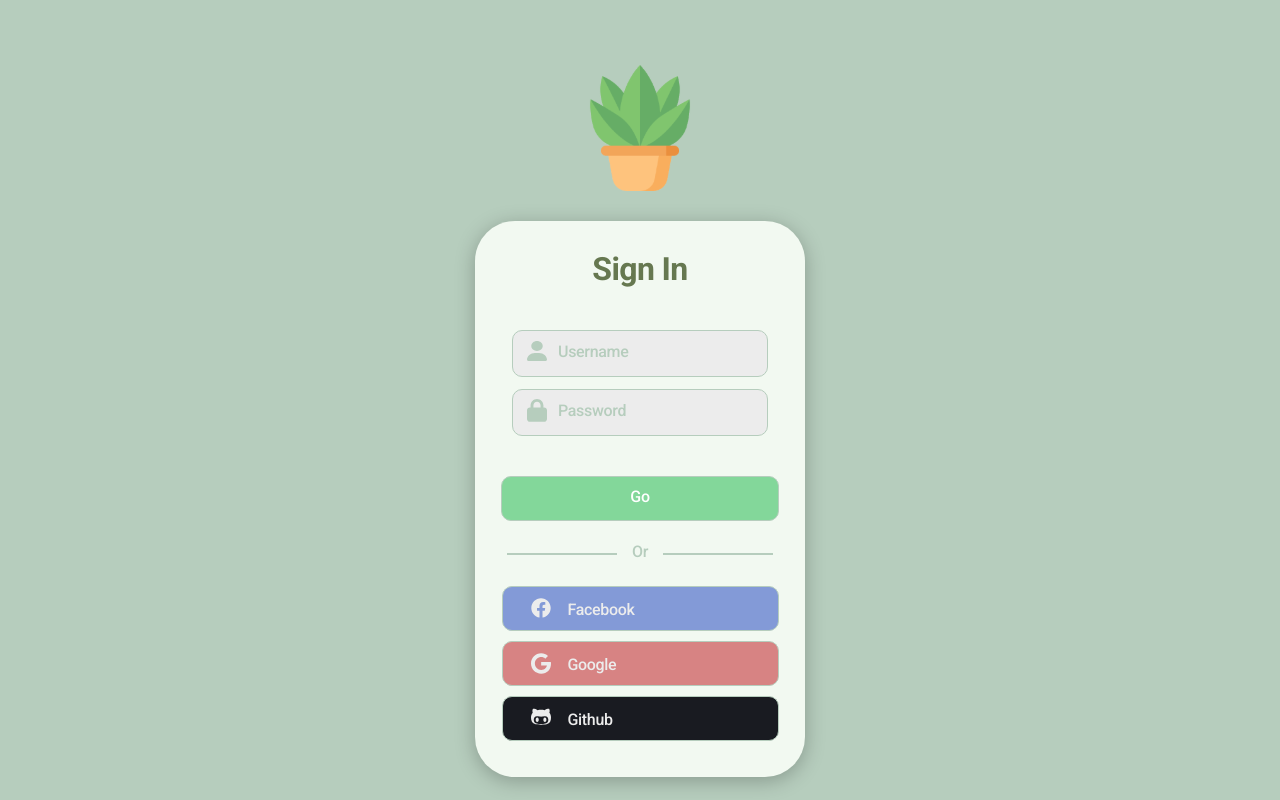
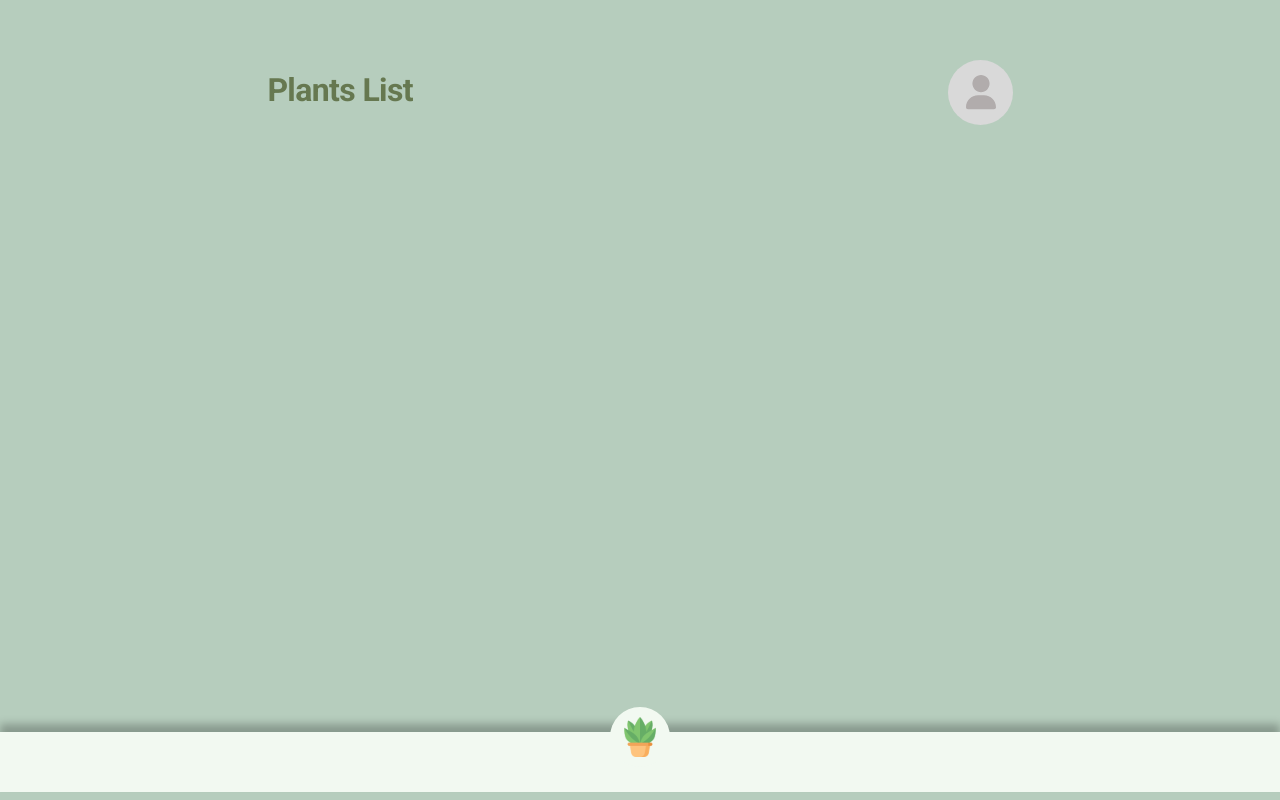
Before and after one commit to PlantsMTL/frontend, a React (Create React App) app: page /dashboard in a window 1280 px wide. Built offline with nearby package versions, Linux system fonts and the light colour scheme.

Commit message:
Create Routes and PlantsList base page

```diff
--- a/src/App.tsx
+++ b/src/App.tsx
@@ -1,10 +1,10 @@
 import './assets/styles/custom.scss';
 import './App.css';
-import Login from 'pages/Login';
+import Routes from 'Routes';
 
 const App = () => {
   return (
-    <Login />
+    <Routes />
 
   );
 }
--- /dev/null
+++ b/src/Routes.tsx
@@ -0,0 +1,20 @@
+import { BrowserRouter, Route, Switch } from "react-router-dom";
+import Login from 'pages/Login';
+import Dashboard from "pages/Dashboard";
+
+const Routes = () => {
+    return (
+        <BrowserRouter>
+            <Switch>
+                <Route path="/" exact>
+                    <Login />
+                </Route>
+                <Route path="/dashboard">
+                    <Dashboard />
+                </Route>
+            </Switch>
+        </BrowserRouter>
+    );
+}
+
+export default Routes;
--- /dev/null
+++ b/src/components/Navbar/index.tsx
@@ -0,0 +1,17 @@
+import './styles.css';
+import { ReactComponent as PlantIcon } from 'assets/images/plant-icon.svg';
+
+const Navbar = () => {
+    return (
+        <nav className='navbar'>
+            <div className='navbar-content'>
+                <div className='navbar-circle'>
+                    <PlantIcon className='navbar-img' />
+                </div>
+            </div>
+
+        </nav>
+    );
+};
+
+export default Navbar;
--- /dev/null
+++ b/src/components/Navbar/styles.css
@@ -0,0 +1,27 @@
+.navbar-content {
+    display: flex;
+    width: 100%;
+    align-items: center;
+    flex-direction: column;
+    background-color: var(--primary-bg);
+    box-shadow: 0px -8px 8px var(--black-shadown);
+}
+
+.navbar-circle {
+    height: 60px;
+    width: 60px;
+    background-color: var(--primary-bg);
+    border-radius: 50%;
+    display: flex;
+    align-items: center;
+    justify-content: center;
+    position: relative;
+    top: -25px;
+    box-shadow: 0px -px 8px var(--black-shadown);
+
+}
+
+.navbar-img {
+    height: 40px;
+    width: 40px;
+}
--- /dev/null
+++ b/src/pages/Dashboard/index.tsx
@@ -0,0 +1,24 @@
+import Navbar from 'components/Navbar';
+import './styles.css';
+
+import { ReactComponent as PhotoIcon } from 'assets/images/photo-icon.svg';
+
+const Dashboard = () => {
+    return (
+        <div className="dashboard-container">
+            <div className='dashboard-upcontent'>
+                <h1>Plants List</h1>
+                <PhotoIcon />
+            </div>
+            <div className='dashboard-listcontent'>
+
+            </div>
+
+            <div className='dashboard-navbar-bottom'>
+                <Navbar />
+            </div>
+
+        </div>
+    );
+};
+export default Dashboard;
--- /dev/null
+++ b/src/pages/Dashboard/styles.css
@@ -0,0 +1,22 @@
+.dashboard-container {
+    display: flex;
+    flex-direction: column;
+    color: var(--secondary-color);
+    margin-top: 60px;
+    justify-content: center;
+    align-content: center;
+}
+
+.dashboard-upcontent {
+    color: var(--secondary-color);
+    display: flex;
+    align-items: center;
+    justify-content: space-around;
+
+}
+
+.dashboard-navbar-bottom {
+    position: fixed;
+    bottom: 0;
+    width: 100%;
+}
--- a/src/pages/Login/index.tsx
+++ b/src/pages/Login/index.tsx
@@ -1,5 +1,5 @@
 
-import { ReactComponent as MainImage } from 'assets/images/login-plant.svg';
+import { ReactComponent as MainImage } from 'assets/images/plant-icon.svg';
 import { ReactComponent as LoginIconUser } from 'assets/images/login-input-username.svg';
 import { ReactComponent as LoginIconPass } from 'assets/images/login-input-password.svg';
 import './styles.css';
```
Also changed, not shown: src/assets/images/photo-icon.svg (added), src/assets/images/plant-icon.svg (renamed from src/assets/images/login-plant.svg).
